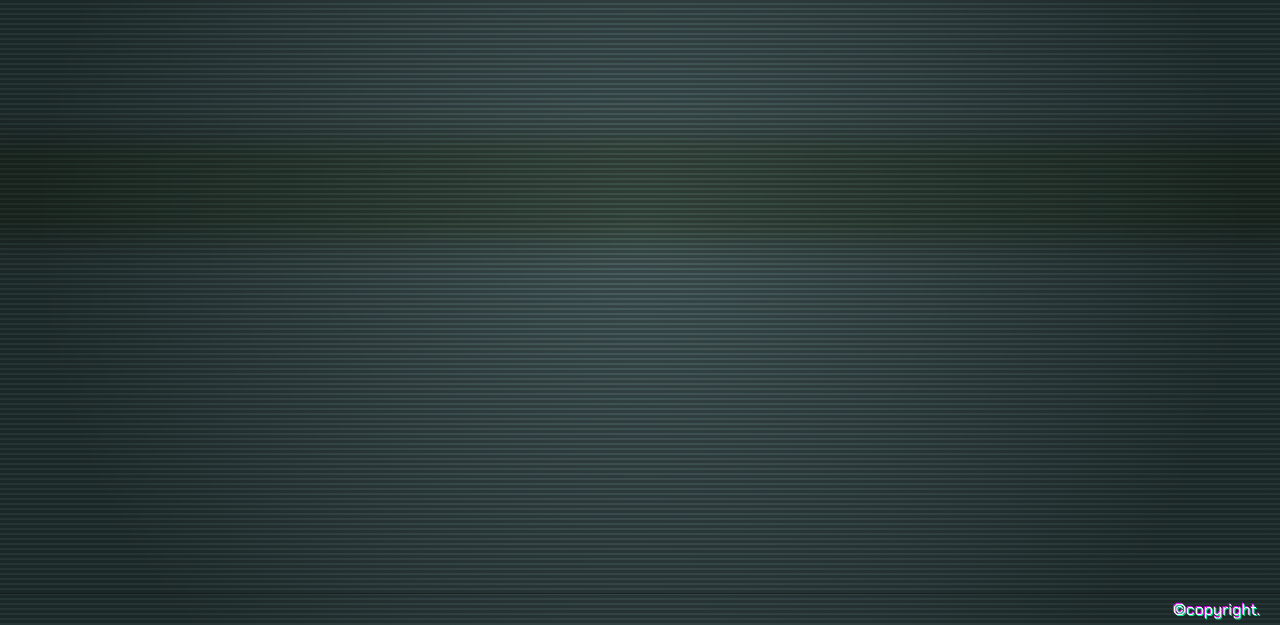
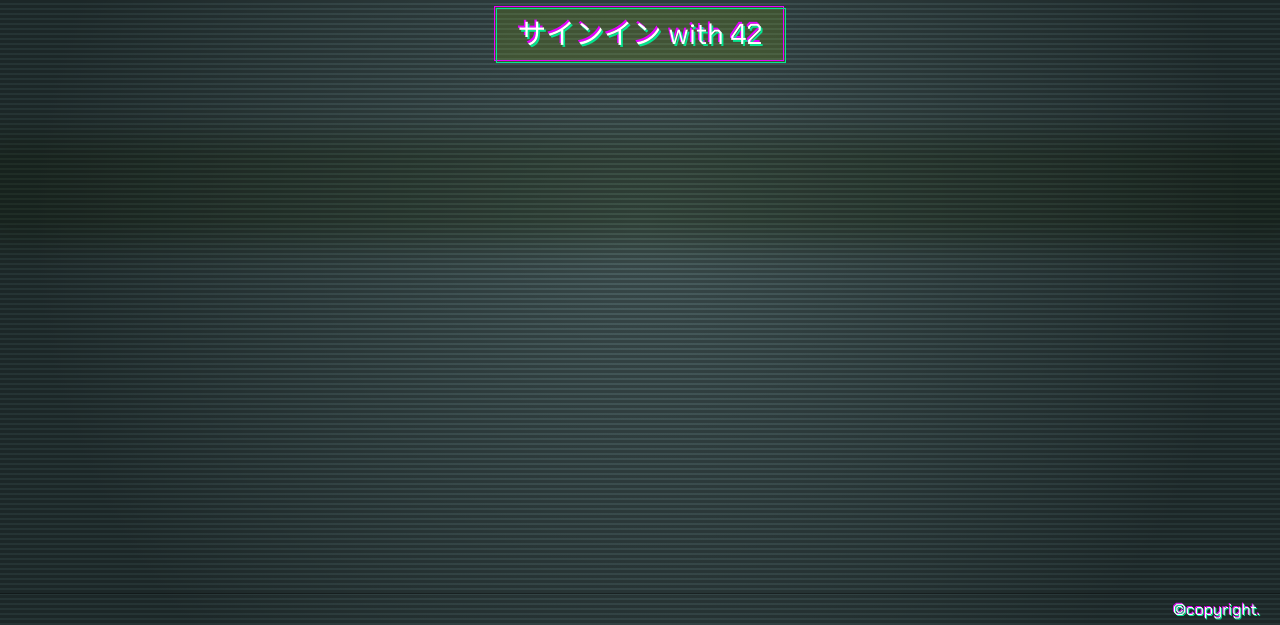
Before and after one commit to scandamus/static_screen, a website built with Vite: page index.html in a window 1280 px wide. Shown: the part 175-800 px from the top of the page. Built offline with nearby package versions, Linux system fonts and the light colour scheme.

Commit message:
:dizzy:[update]home loginボタン

```diff
--- a/css/style.css
+++ b/css/style.css
@@ -157,6 +157,10 @@ button {
   color: var(--color-white);
 }
 
+.unitButton-large {
+  font-size: 1.8rem;
+}
+
 .unitButton::before,
 .unitButton::after {
   content: "";
@@ -252,6 +256,12 @@ input {
 /* -----
  page
 ----- */
+/* home */
+.blockForm-home {
+  margin-top: 50px;
+  text-align: center;
+}
+
 
 /*UserRegister*/
 .formUserResister {
--- a/js/components/Home.js
+++ b/js/components/Home.js
@@ -11,7 +11,7 @@ export default class extends PageBase {
 
     async getHtml() {
         return `
-            <form action="" method="post">
+            <form action="" method="post" class="blockForm blockForm-home">
                 <button type="submit" id="btnLogin" class="unitButton unitButton-large">${this.labelButton}</button>
             </form>
         `;
```
